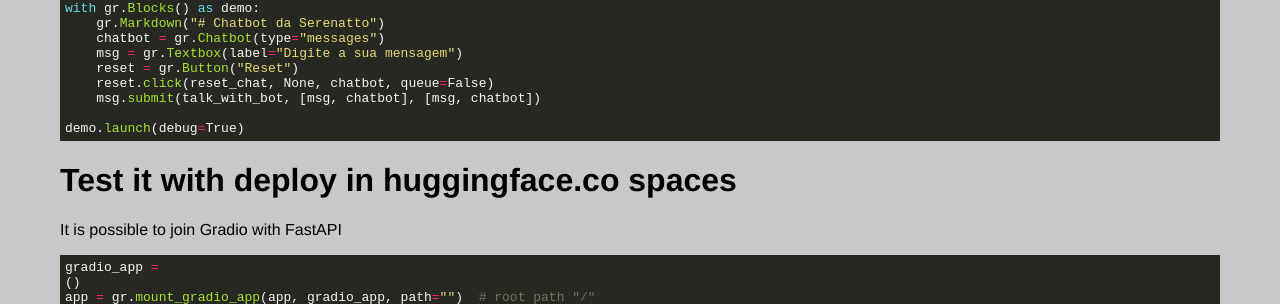
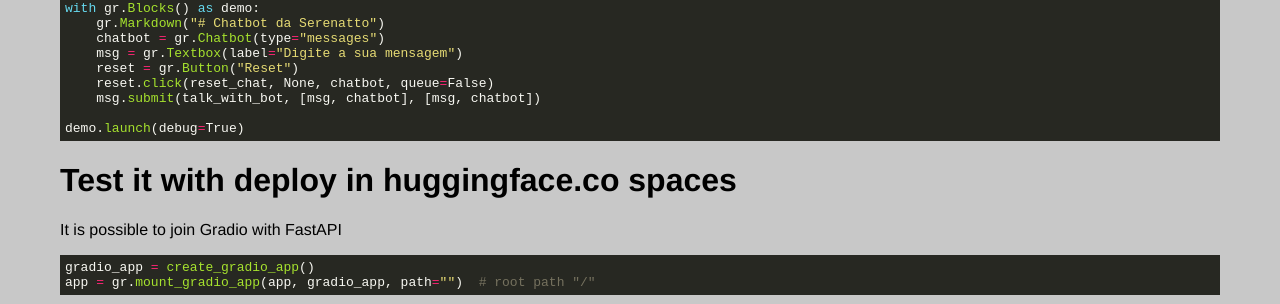
Before and after one commit to CarlosPena00/carlospena00.github.io, a Jekyll site: the page built from _posts/2025-05-27-python-rag-chatbot.md, in a window 1280 px wide and 900 px high, scrolled down 4588 px, cut to the strip 0-304 px from the top of the window. Built offline with Jekyll 4.4.1, drawn with Linux system fonts in a browser that asks for light colours.

Commit message:
fix: Fix missing function into rag blog

````diff
--- a/_posts/2025-05-27-python-rag-chatbot.md
+++ b/_posts/2025-05-27-python-rag-chatbot.md
@@ -331,8 +331,7 @@ demo.launch(debug=True)
 It is possible to join Gradio with FastAPI
 
 ```python
-gradio_app =
-()
+gradio_app = create_gradio_app()
 app = gr.mount_gradio_app(app, gradio_app, path="")  # root path "/"
 ```
 
````
